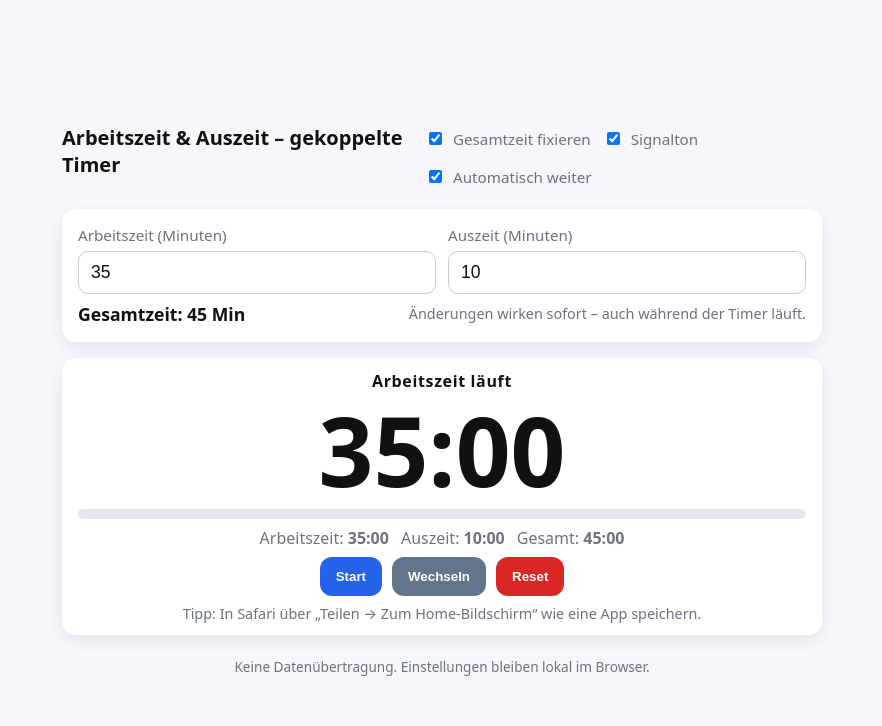
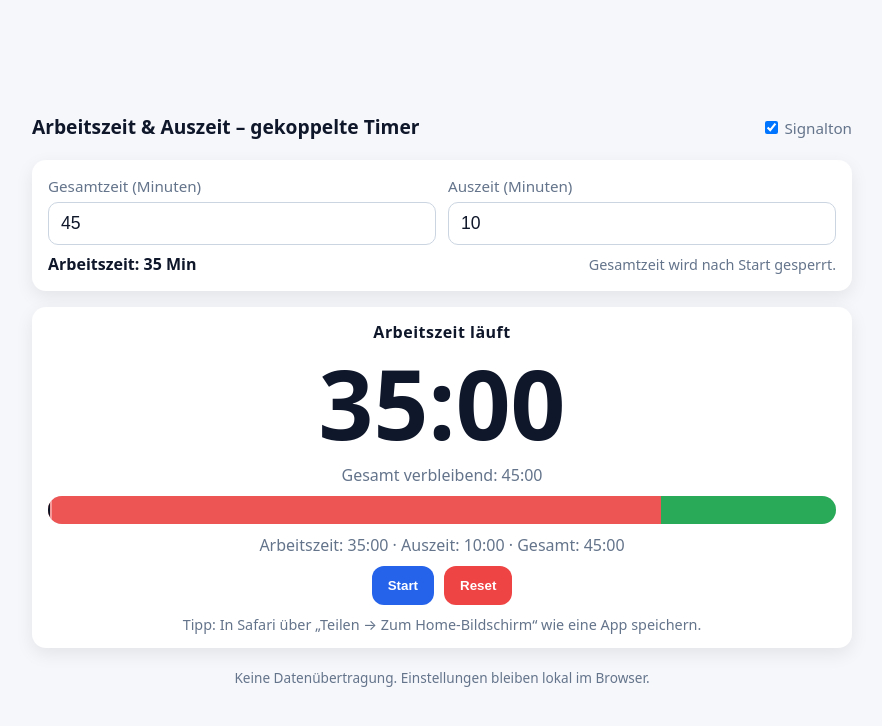
Before and after one commit to Walteroelf/TimerTimer2, a plain HTML site: page index.html in a window 1280 px wide. Shown: the whole page, without its empty margins (198-1080 px from the left). Drawn offline with Linux system fonts and the light colour scheme.

Commit message:
index.html

```diff
--- a/index.html
+++ b/index.html
@@ -3,50 +3,64 @@
 <head>
   <meta charset="utf-8" />
   <meta name="viewport" content="width=device-width, initial-scale=1, viewport-fit=cover" />
-  <title>Arbeitszeit & Auszeit – gekoppelte Timer</title>
+  <title>Kopplungs-Timer: Arbeitszeit & Auszeit</title>
   <style>
     :root {
       color-scheme: light dark;
-      --bg: #f6f7fb; --fg: #111; --card: #fff;
-      --accent: #2563eb; --accent2: #16a34a; --danger: #dc2626; --muted: #6b7280;
+      --bg: #f6f7fb; --fg: #0f172a; --card: #fff; --muted: #64748b;
+      --accent: #2563eb; --danger: #ef4444; --ok: #16a34a; --track: #e5e7eb; --marker: #0b1221;
       --shadow: 0 6px 18px rgba(0,0,0,.08);
+      --workp: 60%; --breakp: 40%; --elapsedp: 0%;
     }
     @media (prefers-color-scheme: dark) {
-      :root { --bg: #0f172a; --fg: #e5e7eb; --card: #0b1221; --shadow: none; }
+      :root { --bg: #0b1221; --fg: #e5e7eb; --card: #0f172a; --track: #1f2937; --marker: #e5e7eb; --shadow: none; }
     }
     * { box-sizing: border-box; }
     body {
       margin: 0; padding: env(safe-area-inset-top) 16px env(safe-area-inset-bottom);
       font-family: system-ui, -apple-system, Segoe UI, Roboto, sans-serif;
       background: var(--bg); color: var(--fg);
-      display: flex; min-height: 100vh; align-items: center; justify-content: center;
+      min-height: 100vh; display: flex; align-items: center; justify-content: center;
     }
-    .wrap { width: 100%; max-width: 760px; display: grid; gap: 16px; }
+    .wrap { width: 100%; max-width: 820px; display: grid; gap: 16px; }
     header { display: flex; align-items: baseline; justify-content: space-between; gap: 8px; }
-    header h1 { font-size: 1.25rem; margin: 0; }
+    header h1 { font-size: 1.2rem; margin: 0; }
     .card { background: var(--card); border-radius: 14px; padding: 16px; box-shadow: var(--shadow); }
     .grid { display: grid; gap: 12px; grid-template-columns: 1fr 1fr; }
     label { font-size: .95rem; color: var(--muted); display: block; margin-bottom: 6px; }
     input[type="number"] {
       width: 100%; font-size: 1.1rem; padding: 10px 12px; border-radius: 10px;
-      border: 1px solid #ccc; background: transparent; color: inherit;
+      border: 1px solid #cbd5e1; background: transparent; color: inherit;
     }
-    .derived { font-size: 1.1rem; font-weight: 600; }
-    .display { text-align: center; padding: 12px 16px; display: grid; gap: 8px; }
-    .phase { font-weight: 700; letter-spacing: .04em; }
-    .time { font-variant-numeric: tabular-nums; font-size: clamp(3rem, 10vw, 6rem); font-weight: 800; line-height: 1.05; }
-    .subtimes { display: flex; gap: 12px; justify-content: center; flex-wrap: wrap; color: var(--muted); }
-    .bar { height: 10px; background: #e5e7eb; border-radius: 999px; overflow: hidden; }
-    .bar > div { height: 100%; width: 0%; background: linear-gradient(90deg, var(--accent), var(--accent2)); transition: width .3s ease; }
+    .row { display: flex; gap: 12px; align-items: center; flex-wrap: wrap; }
+    .small { font-size: .9rem; color: var(--muted); }
+    .derived { font-weight: 700; }
+    .display { text-align: center; padding: 14px 16px; display: grid; gap: 10px; }
+    .phase { font-weight: 800; letter-spacing: .03em; }
+    .time { font-variant-numeric: tabular-nums; font-size: clamp(3rem, 10vw, 6rem); font-weight: 900; line-height: 1.05; }
+    .sub { color: var(--muted); font-variant-numeric: tabular-nums; }
+    .timeline {
+      position: relative; height: 28px; border-radius: 999px; background: var(--track); overflow: hidden;
+    }
+    .seg-work, .seg-break, .marker {
+      position: absolute; top: 0; bottom: 0;
+    }
+    .seg-work { left: 0; width: var(--workp); background: rgba(239, 68, 68, 0.9); }
+    .seg-break { right: 0; width: var(--breakp); background: rgba(22, 163, 74, 0.9); }
+    .marker {
+      left: var(--elapsedp);
+      width: 2px; background: var(--marker);
+      box-shadow: 0 0 0 2px rgba(255,255,255,.4);
+    }
     .buttons { display: flex; gap: 10px; flex-wrap: wrap; justify-content: center; }
-    button { padding: 12px 16px; border-radius: 12px; border: none; color: white; font-weight: 700; cursor: pointer; background: var(--accent); }
+    button {
+      padding: 12px 16px; border-radius: 12px; border: none; color: white; font-weight: 800; cursor: pointer;
+      background: var(--accent);
+    }
     button.secondary { background: #64748b; }
-    button.danger { background: var(--danger); }
-    .note { color: var(--muted); font-size: .9rem; }
-    .row { display: flex; gap: 12px; align-items: center; flex-wrap: wrap; }
-    .toggle { display: inline-flex; align-items: center; gap: 8px; }
-    .small { font-size: .9rem; }
-    footer { text-align: center; color: var(--muted); font-size: .85rem; padding: 6px 0 0; }
+    button.danger { background: #ef4444; }
+    footer { text-align: center; color: var(--muted); font-size: .85rem; padding: 4px 0 0; }
+    .hint { color: var(--muted); font-size: .9rem; }
   </style>
 </head>
 <body>
@@ -54,17 +68,15 @@
     <header>
       <h1>Arbeitszeit & Auszeit – gekoppelte Timer</h1>
       <div class="row small">
-        <label class="toggle"><input id="lockToggle" type="checkbox" checked> Gesamtzeit fixieren</label>
-        <label class="toggle"><input id="soundToggle" type="checkbox" checked> Signalton</label>
-        <label class="toggle"><input id="autoToggle" type="checkbox" checked> Automatisch weiter</label>
+        <label><input id="soundToggle" type="checkbox" checked> Signalton</label>
       </div>
     </header>
 
     <div class="card">
       <div class="grid">
         <div>
-          <label for="work">Arbeitszeit (Minuten)</label>
-          <input id="work" type="number" min="0" step="1" value="35">
+          <label for="total">Gesamtzeit (Minuten)</label>
+          <input id="total" type="number" min="1" step="1" value="45">
         </div>
         <div>
           <label for="break">Auszeit (Minuten)</label>
@@ -72,26 +84,26 @@
         </div>
       </div>
       <div class="row" style="justify-content: space-between; margin-top: 8px;">
-        <div class="derived">Gesamtzeit: <span id="totalLabel">45</span> Min</div>
-        <div class="note">Änderungen wirken sofort – auch während der Timer läuft.</div>
+        <div class="derived">Arbeitszeit: <span id="workLabel">35</span> Min</div>
+        <div class="small" id="lockInfo">Gesamtzeit wird nach Start gesperrt.</div>
       </div>
     </div>
 
     <div class="card display">
       <div class="phase" id="phaseLabel">Arbeitszeit läuft</div>
-      <div class="time" id="mainTime">35:00</div>
-      <div class="bar"><div id="progress"></div></div>
-      <div class="subtimes">
-        <div>Arbeitszeit: <strong id="workInfo">35:00</strong></div>
-        <div>Auszeit: <strong id="breakInfo">10:00</strong></div>
-        <div>Gesamt: <strong id="totalInfo">45:00</strong></div>
+      <div class="time" id="phaseTime">35:00</div>
+      <div class="sub" id="totalRemain">Gesamt verbleibend: 45:00</div>
+      <div class="timeline" aria-label="Zeitbalken Gesamt">
+        <div class="seg-work" title="Arbeitszeit-Anteil"></div>
+        <div class="seg-break" title="Auszeit-Anteil"></div>
+        <div class="marker" title="Bereits verstrichene Zeit"></div>
       </div>
+      <div class="sub" id="infoLine">Arbeitszeit: 35:00 · Auszeit: 10:00 · Gesamt: 45:00</div>
       <div class="buttons">
         <button id="startPauseBtn">Start</button>
-        <button class="secondary" id="skipBtn">Wechseln</button>
-        <button class="danger" id="resetBtn">Reset</button>
+        <button id="resetBtn" class="danger">Reset</button>
       </div>
-      <div class="note">Tipp: In Safari über „Teilen → Zum Home‑Bildschirm“ wie eine App speichern.</div>
+      <div class="hint">Tipp: In Safari über „Teilen → Zum Home‑Bildschirm“ wie eine App speichern.</div>
     </div>
 
     <footer>Keine Datenübertragung. Einstellungen bleiben lokal im Browser.</footer>
@@ -99,277 +111,239 @@
 
   <script>
     const $ = (id) => document.getElementById(id);
-    const workInput = $('work');
+
+    const totalInput = $('total');
     const breakInput = $('break');
-    const totalLabel = $('totalLabel');
+    const workLabel = $('workLabel');
 
-    const workInfo = $('workInfo');
-    const breakInfo = $('breakInfo');
-    const totalInfo = $('totalInfo');
     const phaseLabel = $('phaseLabel');
-    const mainTime = $('mainTime');
-    const progress = $('progress');
+    const phaseTime = $('phaseTime');
+    const totalRemain = $('totalRemain');
+    const infoLine = $('infoLine');
     const startPauseBtn = $('startPauseBtn');
     const resetBtn = $('resetBtn');
-    const skipBtn = $('skipBtn');
+
     const soundToggle = $('soundToggle');
-    const autoToggle = $('autoToggle');
-    const lockToggle = $('lockToggle');
 
-    // Load saved settings
+    const timeline = document.querySelector('.timeline');
+    const segWork = document.querySelector('.seg-work');
+    const segBreak = document.querySelector('.seg-break');
+    const marker = document.querySelector('.marker');
+
+    // Persisted settings
     try {
-      const saved = JSON.parse(localStorage.getItem('dualTimerWB') || '{}');
-      if (Number.isFinite(saved.workMin)) workInput.value = saved.workMin;
+      const saved = JSON.parse(localStorage.getItem('coupledTimerSettings') || '{}');
+      if (Number.isFinite(saved.totalMin)) totalInput.value = saved.totalMin;
       if (Number.isFinite(saved.breakMin)) breakInput.value = saved.breakMin;
-      if (typeof saved.locked === 'boolean') lockToggle.checked = saved.locked;
       if (typeof saved.sound === 'boolean') soundToggle.checked = saved.sound;
-      if (typeof saved.auto === 'boolean') autoToggle.checked = saved.auto;
     } catch {}
 
+    // State
     const state = {
-      workSec: 35*60,
-      breakSec: 10*60,
-      totalSec: 45*60,
-      locked: true,
-      phase: 'work', // 'work' | 'break'
+      totalSec: Math.max(60, (parseInt(totalInput.value,10)||45)*60),
+      breakSec: Math.max(0, (parseInt(breakInput.value,10)||10)*60),
+      workSec: 0,
+      started: false,
       running: false,
-      started: false,
-      remaining: 0,
-      interval: null,
-      phaseDuration: 0
+      t0: 0,           // Start-Zeitpunkt (ms)
+      pausedAcc: 0,    // Summe der Pausen (ms)
+      pauseStart: 0,   // Beginn der aktuellen Pause (ms)
+      lastPhase: 'work'
     };
 
-    // Audio (simple beep)
+    // Audio
     let audioCtx = null;
     function ensureAudio() {
       if (!audioCtx) {
         try { audioCtx = new (window.AudioContext || window.webkitAudioContext)(); } catch {}
       }
     }
-    function beep(ms=400, freq=880) {
+    function beep(ms=300, freq=880) {
       if (!soundToggle.checked || !audioCtx) return;
       const o = audioCtx.createOscillator();
       const g = audioCtx.createGain();
       o.type = 'sine'; o.frequency.value = freq;
       g.gain.setValueAtTime(0.0001, audioCtx.currentTime);
-      g.gain.exponentialRampToValueAtTime(0.2, audioCtx.currentTime + 0.02);
+      g.gain.exponentialRampToValueAtTime(0.25, audioCtx.currentTime + 0.02);
       g.gain.exponentialRampToValueAtTime(0.0001, audioCtx.currentTime + ms/1000);
       o.connect(g).connect(audioCtx.destination);
       o.start(); o.stop(audioCtx.currentTime + ms/1000 + 0.02);
     }
 
     function clamp(n, min, max) { return Math.max(min, Math.min(max, n)); }
-    function toSec(min) { return Math.max(0, Math.floor(min) * 60); }
     function fmt(s) {
       s = Math.max(0, Math.floor(s));
       const m = Math.floor(s/60), sec = s % 60;
       return `${String(m).padStart(2,'0')}:${String(sec).padStart(2,'0')}`;
     }
-
     function save() {
-      localStorage.setItem('dualTimerWB', JSON.stringify({
-        workMin: parseInt(workInput.value,10) || 0,
-        breakMin: parseInt(breakInput.value,10) || 0,
-        locked: lockToggle.checked,
-        sound: soundToggle.checked,
-        auto: autoToggle.checked
+      localStorage.setItem('coupledTimerSettings', JSON.stringify({
+        totalMin: Math.floor(state.totalSec/60),
+        breakMin: Math.floor(state.breakSec/60),
+        sound: soundToggle.checked
       }));
     }
 
-    function setDurations(workMin, breakMin, source='user') {
-      workMin = Math.max(0, Math.floor(workMin || 0));
-      breakMin = Math.max(0, Math.floor(breakMin || 0));
+    function recalcFromInputs(source='init') {
+      // Gesamtzeit: vor Start frei, nach Start gesperrt
+      let totalMin = parseInt(totalInput.value,10) || 1;
+      totalMin = clamp(totalMin, 1, 24*60);
+      if (!state.started) totalInput.value = totalMin;
+      const breakMinRaw = parseInt(breakInput.value,10) || 0;
+      const breakMin = clamp(breakMinRaw, 0, totalMin);
+      breakInput.value = breakMin;
 
-      if (lockToggle.checked) {
-        // Gesamtzeit bleibt konstant
-        const totalMin = Math.max(1, Math.floor(state.totalSec/60));
-        if (source === 'work') {
-          workMin = clamp(workMin, 0, totalMin);
-          breakMin = totalMin - workMin;
-          breakInput.value = breakMin;
-        } else if (source === 'break') {
-          breakMin = clamp(breakMin, 0, totalMin);
-          workMin = totalMin - breakMin;
-          workInput.value = workMin;
-        } else { // external/total change
-          workMin = clamp(workMin, 0, totalMin);
-          breakMin = totalMin - workMin;
-          breakInput.value = breakMin;
+      if (!state.started) state.totalSec = totalMin * 60; // nur vor Start veränderbar
+      state.breakSec = breakMin * 60;
+      state.workSec = clamp(state.totalSec - state.breakSec, 0, state.totalSec);
+
+      workLabel.textContent = Math.floor(state.workSec/60);
+      updateInfoUI();
+
+      // Wenn bereits gestartet: Phasenwechsel ggf. auslösen (ohne Neustart)
+      if (state.started) {
+        const prevPhase = getPhase(currentElapsed());
+        const nextPhase = getPhase(currentElapsed());
+        // nextPhase berechnet sich mit neuer workSec automatisch
+        if (prevPhase !== nextPhase) {
+          // Wechsel in Auszeit (oder zurück in Arbeitszeit) wurde durch Änderung ausgelöst
+          beep(180, nextPhase === 'break' ? 600 : 700);
         }
-        totalLabel.textContent = String(totalMin);
-        state.totalSec = totalMin * 60;
-      } else {
-        // Gesamtzeit = Summe
-        const totalMin = workMin + breakMin;
-        state.totalSec = Math.max(1, totalMin) * 60;
-        totalLabel.textContent = String(totalMin);
       }
-
-      const oldWorkSec = state.workSec;
-      const oldBreakSec = state.breakSec;
-
-      state.workSec = workMin * 60;
-      state.breakSec = breakMin * 60;
-
-      // Passen die laufenden Restzeiten dynamisch an (Progress bleibt erhalten)
-      const adjustPhase = (oldDur, newDur) => {
-        const elapsed = clamp(oldDur - state.remaining, 0, oldDur);
-        return clamp(newDur - elapsed, 0, newDur);
-      };
-
-      if (state.started) {
-        if (state.phase === 'work') {
-          state.remaining = adjustPhase(oldWorkSec, state.workSec);
-          state.phaseDuration = state.workSec;
-        } else {
-          state.phase = 'break'; // falls geändert
-          state.remaining = adjustPhase(oldBreakSec, state.breakSec);
-          state.phaseDuration = state.breakSec;
-        }
-        // Falls die neue Dauer kleiner als bereits vergangene Zeit ist → Phase sofort beenden
-        if (state.running && state.remaining <= 0) handlePhaseEnd();
-      } else {
-        // Noch nicht gestartet → mit Arbeitsphase beginnen
-        state.phase = 'work';
-        state.remaining = state.workSec;
-        state.phaseDuration = state.workSec;
-      }
-
-      updateStaticInfo();
-      updateUI();
       save();
     }
 
-    function updateStaticInfo() {
-      workInfo.textContent = fmt(state.workSec);
-      breakInfo.textContent = fmt(state.breakSec);
-      totalInfo.textContent = fmt(state.totalSec);
-      workInput.value = Math.floor(state.workSec/60);
-      breakInput.value = Math.floor(state.breakSec/60);
-      totalLabel.textContent = String(Math.floor(state.totalSec/60));
+    function getPhase(elapsed) {
+      if (elapsed < state.workSec) return 'work';
+      if (elapsed < state.totalSec) return 'break';
+      return 'done';
     }
 
-    function updateUI() {
-      phaseLabel.textContent = state.phase === 'work' ? 'Arbeitszeit läuft' : 'Auszeit läuft';
-      mainTime.textContent = fmt(state.remaining);
-      const elapsed = state.phaseDuration ? clamp(state.phaseDuration - state.remaining, 0, state.phaseDuration) : 0;
-      const pct = state.phaseDuration ? (elapsed / state.phaseDuration) * 100 : 0;
-      progress.style.width = `${pct}%`;
-      startPauseBtn.textContent = state.running ? 'Pause' : (state.started ? 'Weiter' : 'Start');
+    function currentElapsed() {
+      if (!state.started) return 0;
+      const now = Date.now();
+      const paused = state.running ? state.pausedAcc : (state.pausedAcc + (state.pauseStart ? (now - state.pauseStart) : 0));
+      const e = Math.floor((now - state.t0 - paused) / 1000);
+      return clamp(e, 0, state.totalSec);
     }
 
-    function startTimer() {
-      if (state.running) return;
+    function updateInfoUI() {
+      // Zahlen
+      const elapsed = currentElapsed();
+      const phase = getPhase(elapsed);
+      const remainTotal = clamp(state.totalSec - elapsed, 0, state.totalSec);
+
+      // Phase & Restzeit in aktueller Phase
+      let phaseRemain = 0;
+      if (phase === 'work') {
+        phaseLabel.textContent = 'Arbeitszeit läuft';
+        phaseRemain = state.workSec - elapsed;
+      } else if (phase === 'break') {
+        phaseLabel.textContent = 'Auszeit läuft';
+        phaseRemain = state.totalSec - elapsed;
+      } else {
+        phaseLabel.textContent = 'Fertig';
+        phaseRemain = 0;
+      }
+      phaseTime.textContent = fmt(phaseRemain);
+      totalRemain.textContent = `Gesamt verbleibend: ${fmt(remainTotal)}`;
+      infoLine.textContent = `Arbeitszeit: ${fmt(state.workSec)} · Auszeit: ${fmt(state.breakSec)} · Gesamt: ${fmt(state.totalSec)}`;
+
+      // Balken: Segmente + Marker
+      const workp = state.totalSec ? (state.workSec / state.totalSec) * 100 : 0;
+      const breakp = 100 - workp;
+      const elapsedp = state.totalSec ? (elapsed / state.totalSec) * 100 : 0;
+      document.documentElement.style.setProperty('--workp', `${workp}%`);
+      document.documentElement.style.setProperty('--breakp', `${breakp}%`);
+      document.documentElement.style.setProperty('--elapsedp', `${elapsedp}%`);
+
+      // Buttons
+      startPauseBtn.textContent = state.running ? 'Pause' : (state.started ? 'Weiter' : 'Start');
+      totalInput.disabled = state.started; // Gesamtzeit nach Start sperren
+    }
+
+    let ticker = null;
+    function start() {
       ensureAudio();
       if (!state.started) {
-        state.phase = 'work';
-        state.remaining = state.workSec;
-        state.phaseDuration = state.workSec;
+        state.started = true;
+        state.t0 = Date.now();
+        state.pausedAcc = 0;
+      } else if (!state.running) {
+        // Fortsetzen
+        if (state.pauseStart) {
+          state.pausedAcc += Date.now() - state.pauseStart;
+          state.pauseStart = 0;
+        }
       }
-      if (state.remaining <= 0) return;
-      state.running = true;
-      if (state.interval) clearInterval(state.interval);
-      state.interval = setInterval(tick, 200);
-      updateUI();
+      if (!state.running) {
+        state.running = true;
+        if (ticker) clearInterval(ticker);
+        ticker = setInterval(tick, 200);
+      }
+      updateInfoUI();
     }
-
-    function pauseTimer() {
+    function pause() {
       if (!state.running) return;
       state.running = false;
-      clearInterval(state.interval); state.interval = null;
-      updateUI();
+      state.pauseStart = Date.now();
+      if (ticker) clearInterval(ticker);
+      ticker = null;
+      updateInfoUI();
     }
-
-    function resetTimer() {
-      state.running = false; state.started = false;
-      clearInterval(state.interval); state.interval = null;
-      // Zurück auf Eingaben
-      setDurations(parseInt(workInput.value,10)||0, parseInt(breakInput.value,10)||0, 'external');
-      updateUI();
-    }
-
-    function switchPhase(playTone=true) {
-      if (state.phase === 'work') {
-        if (state.breakSec > 0) {
-          state.phase = 'break';
-          state.remaining = state.breakSec;
-          state.phaseDuration = state.breakSec;
-          if (playTone) { beep(220, 660); setTimeout(()=>beep(220, 550), 120); }
-        } else {
-          if (playTone) beep(400, 880);
-          stopTimer();
-        }
-      } else {
-        if (playTone) beep(500, 520);
-        stopTimer();
-      }
-      updateUI();
-    }
-
-    function stopTimer() {
+    function reset() {
+      state.started = false;
       state.running = false;
-      clearInterval(state.interval); state.interval = null;
-    }
-
-    function handlePhaseEnd() {
-      state.remaining = 0;
-      updateUI();
-      if (autoToggle.checked) {
-        switchPhase(true);
-      } else {
-        stopTimer();
-        beep(450, 720);
-      }
+      state.t0 = 0; state.pausedAcc = 0; state.pauseStart = 0;
+      if (ticker) clearInterval(ticker); ticker = null;
+      // Nach Reset darf Gesamtzeit wieder geändert werden
+      recalcFromInputs('reset');
+      updateInfoUI();
     }
 
     function tick() {
-      if (!state.running) return;
-      state.remaining -= 0.2;
-      if (state.remaining <= 0) { handlePhaseEnd(); return; }
-      updateUI();
+      const elapsed = currentElapsed();
+      const phase = getPhase(elapsed);
+
+      if (phase !== state.lastPhase) {
+        // Phasenwechsel durch Zeitablauf
+        if (phase === 'break') beep(180, 600);
+        state.lastPhase = phase;
+      }
+
+      if (phase === 'done') {
+        updateInfoUI();
+        beep(400, 760);
+        if (ticker) clearInterval(ticker);
+        ticker = null;
+        state.running = false;
+        return;
+      }
+
+      updateInfoUI();
     }
 
     // Events
-    workInput.addEventListener('input', () => {
-      const w = parseInt(workInput.value,10) || 0;
-      const b = parseInt(breakInput.value,10) || 0;
-      setDurations(w, b, 'work');
+    totalInput.addEventListener('input', () => {
+      if (state.started) return; // gesperrt nach Start (Sicherheitsnetz)
+      recalcFromInputs('total');
     });
     breakInput.addEventListener('input', () => {
-      const w = parseInt(workInput.value,10) || 0;
-      const b = parseInt(breakInput.value,10) || 0;
-      setDurations(w, b, 'break');
-    });
-    lockToggle.addEventListener('change', () => {
-      if (lockToggle.checked) {
-        // Fixiere aktuelle Summe als Gesamtzeit
-        const w = parseInt(workInput.value,10) || 0;
-        const b = parseInt(breakInput.value,10) || 0;
-        state.totalSec = Math.max(1, w + b) * 60;
-      }
-      setDurations(parseInt(workInput.value,10)||0, parseInt(breakInput.value,10)||0, 'external');
-      save();
+      // Auszeit kann immer geändert werden; Gesamt bleibt fix
+      // clamp auf [0, total]
+      const totalMin = Math.floor(state.totalSec/60);
+      let b = clamp(parseInt(breakInput.value,10)||0, 0, totalMin);
+      breakInput.value = b;
+      recalcFromInputs('break');
     });
     soundToggle.addEventListener('change', save);
-    autoToggle.addEventListener('change', save);
 
-    startPauseBtn.addEventListener('click', () => state.running ? pauseTimer() : startTimer());
-    resetBtn.addEventListener('click', resetTimer);
-    skipBtn.addEventListener('click', () => switchPhase(false));
+    startPauseBtn.addEventListener('click', () => state.running ? pause() : start());
+    resetBtn.addEventListener('click', reset);
 
     // Init
-    state.locked = lockToggle.checked;
-    // initial calc
-    (function initFromInputs(){
-      const w = parseInt(workInput.value,10) || 0;
-      const b = parseInt(breakInput.value,10) || 0;
-      state.totalSec = (w + b) * 60;
-      setDurations(w, b, 'external');
-      state.phase = 'work';
-      state.remaining = state.workSec;
-      state.phaseDuration = state.workSec;
-      updateStaticInfo(); updateUI();
-    })();
+    recalcFromInputs('init');
+    updateInfoUI();
   </script>
 </body>
 </html>
```
